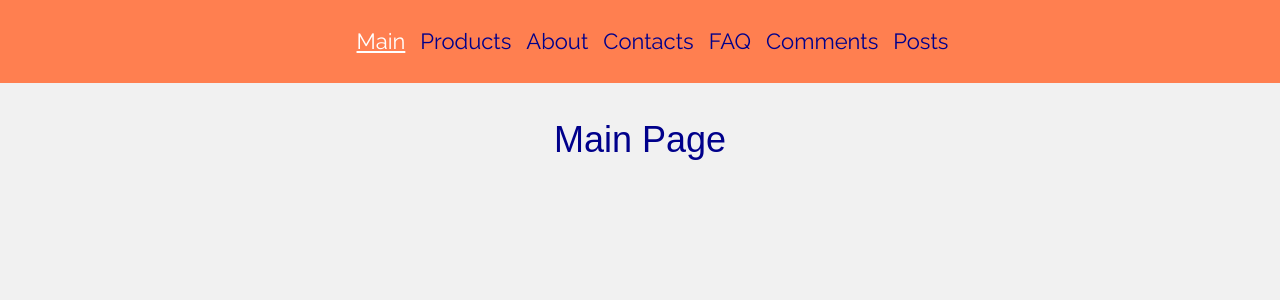
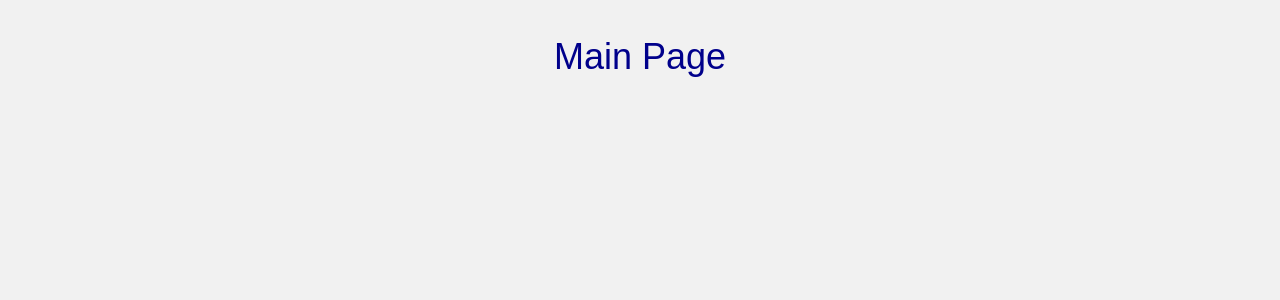
Before and after one commit to Imanbeq/my-app, a React (Create React App) app: page / in a window 1280 px wide. Shown: the top 300 px of the page. Built offline with nearby package versions, Linux system fonts and the light colour scheme.

Commit message:
fixed: deleted navlinks and ul

```diff
--- a/src/App.js
+++ b/src/App.js
@@ -1,57 +1,13 @@
 import React from "react";
 import { BrowserRouter, Routes, Route, NavLink } from "react-router-dom";
-import {Main, Products, About, Contacts, Post, NotFound, Posts, FAQ, Comments} from "./Pages";
+import {Main} from "./Pages";
 import "./App.css"
 
 const App = () => {
-
-    const isActive = (object) => {
-        return object.isActive ? 'active-link' : '';
-    }
-
     return (
         <BrowserRouter>
-            <nav className="nav">
-                <ul>
-                    <li>
-                        <NavLink className={isActive} to="/">Main</NavLink>
-                    </li>
-
-                    <li>
-                        <NavLink className={isActive}  to="/products">Products</NavLink>
-                    </li>
-
-                    <li>
-                        <NavLink className={isActive}  to="/about">About</NavLink>
-                    </li>
-
-                    <li>
-                        <NavLink className={isActive}  to="/contacts">Contacts</NavLink>
-                    </li>
-
-                    <li>
-                        <NavLink className={isActive}  to="/faq">FAQ</NavLink>
-                    </li>
-
-                    <li>
-                        <NavLink className={isActive}  to="/comments">Comments</NavLink>
-                    </li>
-
-                    <li>
-                        <NavLink className={isActive}  to="/posts">Posts</NavLink>
-                    </li>
-                </ul>
-            </nav>
             <Routes>
                 <Route path='/' element={<Main/>}/>
-                <Route path='/products' element={<Products/>}/>
-                <Route path='/about' element={<About/>}/>
-                <Route path='/contacts' element={<Contacts/>}/>
-                <Route path='/faq' element={<FAQ/>}/>
-                <Route path='/comments' element={<Comments/>}/>
-                <Route path='/posts/' element={<Posts/>}/>
-                <Route path='/post/:id' element={<Post/>}/>
-                <Route path='*' element={<NotFound/>}/>
             </Routes>
         </BrowserRouter>
     )
```
